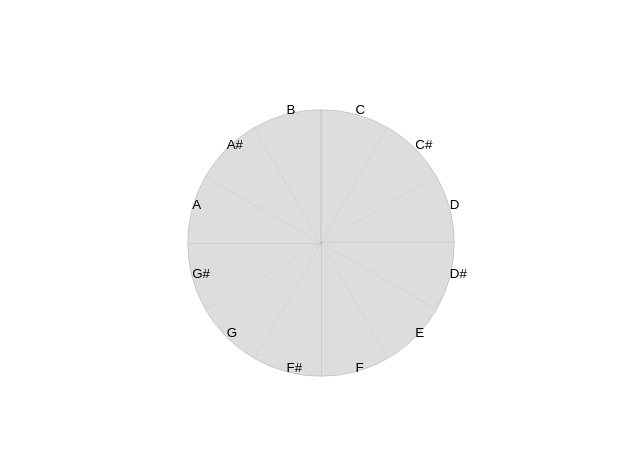
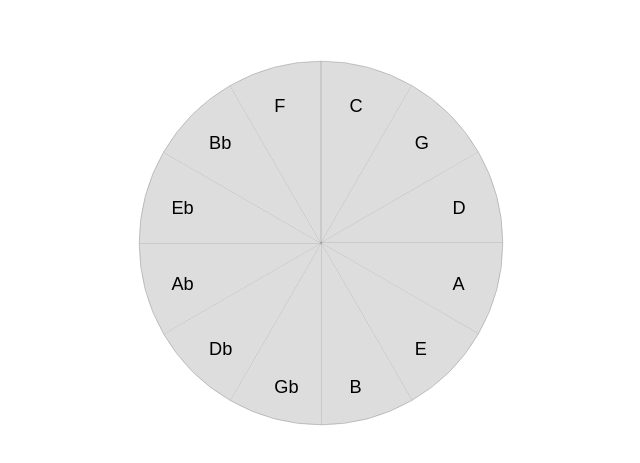
Before and after one commit to superbuggy/euclidean-tones, a React (Create React App) app: page / in a window 1280 px wide. Shown: the part 157-620 px from the top of the page, without its empty margins (319-959 px from the left). Built offline with nearby package versions, Linux system fonts and the light colour scheme.

Commit message:
Center note names within slices

```diff
--- a/src/Circle.js
+++ b/src/Circle.js
@@ -1,21 +1,23 @@
 import React, { Component } from 'react'
 import ToneSlice from './ToneSlice'
+import { CIRCLE_OF_FIFTHS } from './constants'
 
 export default class Circle extends Component {
   constructor (props) {
     super(props)
     this.state = {
-      tones: ['C', 'C#', 'D', 'D#', 'E', 'F', 'F#', 'G', 'G#', 'A', 'A#', 'B']
+      tones: CIRCLE_OF_FIFTHS
     }
   }
 
   render () {
     const SVG_SIZE = 400
+    const VIEWBOX_ORIGIN = -1.1
+    const VIEWBOX_SIZE = Math.abs(VIEWBOX_ORIGIN) * 2
     const marginVertical = (window.innerHeight - SVG_SIZE) / 2
     const marginHorizontal = (window.innerWidth - SVG_SIZE) / 2
     console.log(window.innerHeight, window.innerWidth)
     const svgStyle = {
-      // transform: 'rotate(-0.25turn)',
       margin: `${marginVertical}px ${marginHorizontal}px`
     }
 
@@ -33,7 +35,7 @@ export default class Circle extends Component {
 
     return (
       <svg
-        viewBox="-1.5 -1.5 3 3"
+        viewBox={`${VIEWBOX_ORIGIN} ${VIEWBOX_ORIGIN} ${VIEWBOX_SIZE} ${VIEWBOX_SIZE}`}
         style={svgStyle}
         height={SVG_SIZE}
         width={SVG_SIZE}
--- a/src/ToneSlice.js
+++ b/src/ToneSlice.js
@@ -27,13 +27,13 @@ const ToneSlice = props => {
     stroke: 'black',
   }
 
-  const textX = coordinatesFromPercentage(props.percentage / 2 + turnOffset).x
-  const textY = coordinatesFromPercentage(props.percentage / 2 + turnOffset).y
+  const textX = coordinatesFromPercentage(props.percentage / 2 + turnOffset).x * 0.8
+  const textY = coordinatesFromPercentage(props.percentage / 2 + turnOffset).y * 0.8
 
   return (
     <g>
       <path d={pathData} fill={'#DDD'} style={sliceStyle} />
-      <text style={{fontSize: '.1px'}} x={textX} y={textY} fill='black'>
+      <text style={{fontSize: '.1px'}} dx={'-.5em'} dy={'.5em'} x={textX} y={textY} fill='black'>
         {props.tone}
       </text>
     </g>
--- /dev/null
+++ b/src/constants.js
@@ -0,0 +1,2 @@
+export const CIRCLE_OF_FIFTHS = ['C', 'G', 'D', 'A', 'E', 'B', 'Gb', 'Db', 'Ab', 'Eb', 'Bb', 'F']
+export const TONES = ['C', 'C#', 'D', 'D#', 'E', 'F', 'F#', 'G', 'G#', 'A', 'A#', 'B']
```
